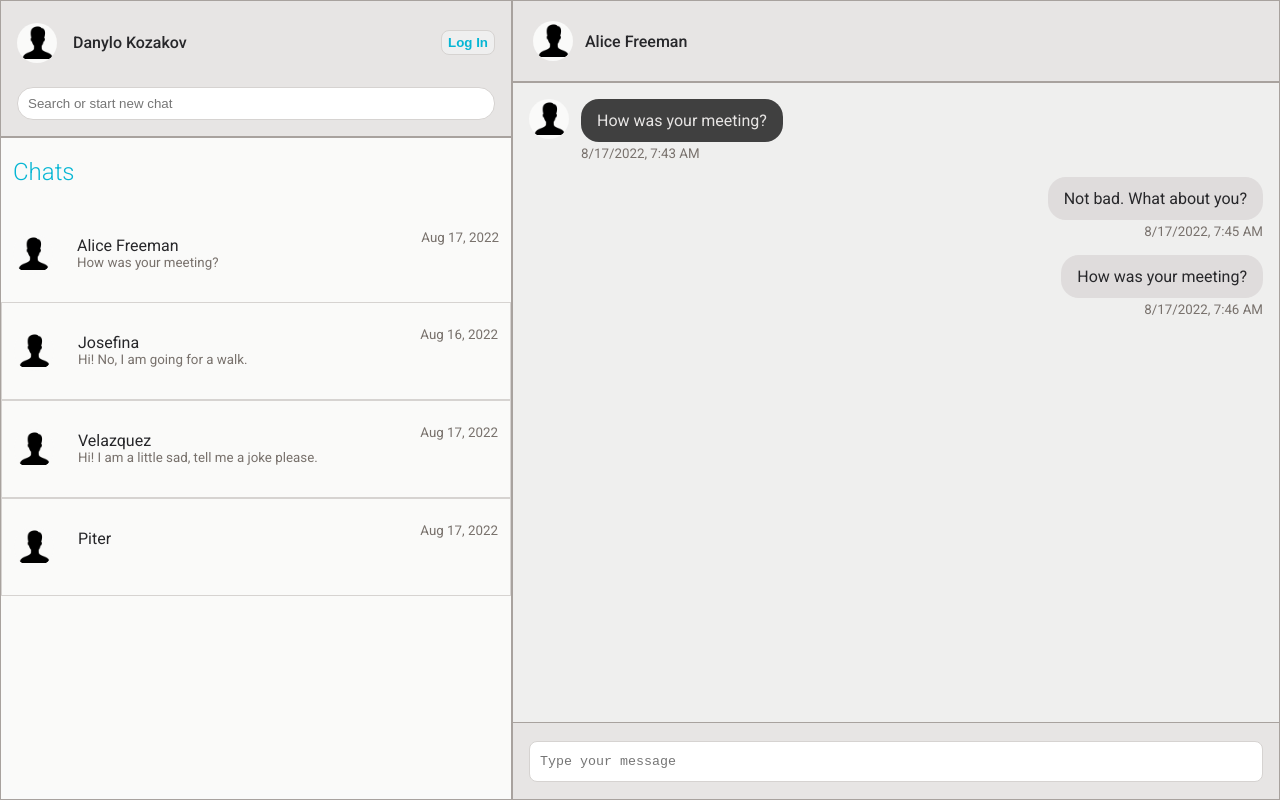
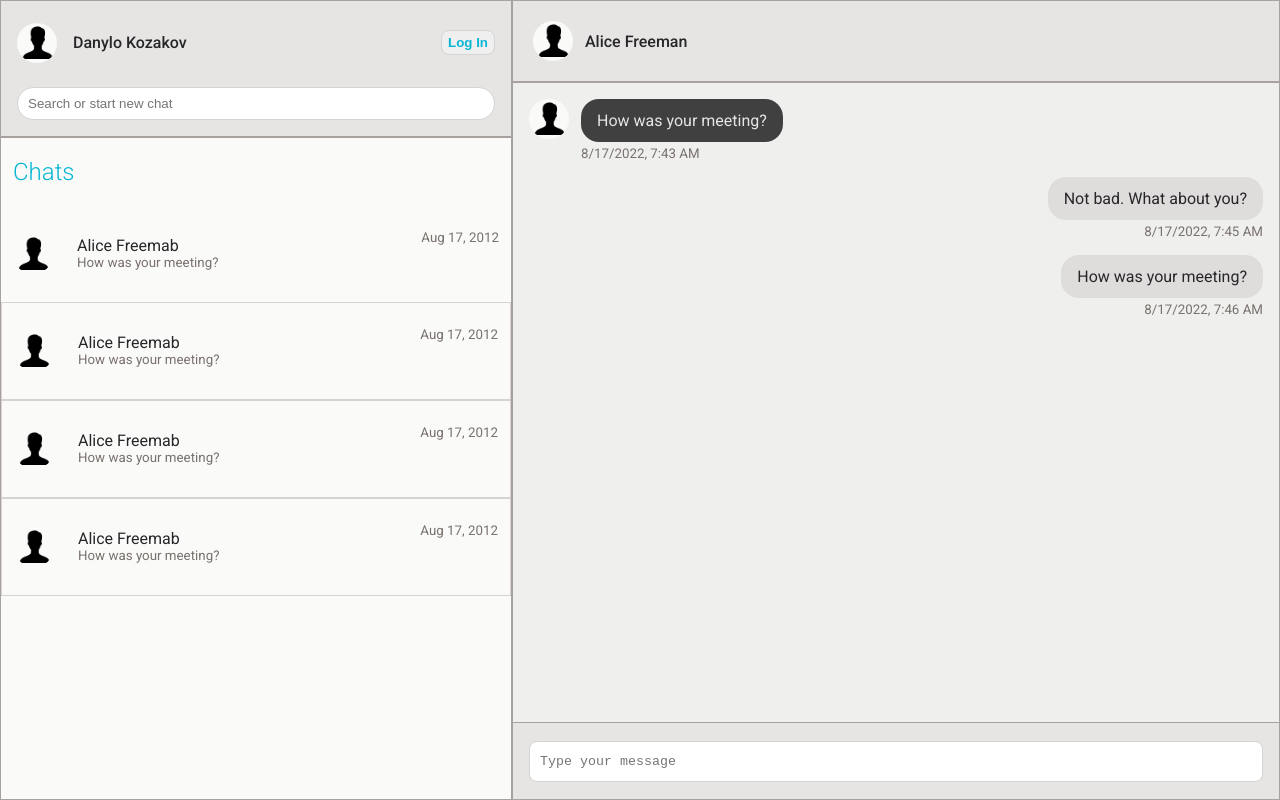
Before and after one commit to RadiALo/js-reenbit-chat, a React (Create React App) app in the folder frontend/: page / in a window 1280 px wide. Built offline with nearby package versions, Linux system fonts and the light colour scheme.

Commit message:
chat entry component

```diff
--- a/frontend/src/App.tsx
+++ b/frontend/src/App.tsx
@@ -1,6 +1,7 @@
 import React from 'react';
 import './App.css';
 import ChatMessage from './components/ChatMessage';
+import ChatEntry from './components/ChatEntry';
 
 const App: React.FC = () => {
   return (
@@ -22,49 +23,10 @@ const App: React.FC = () => {
         <h2 className='chats--h'>Chats</h2>
 
         <div className='chats--list'>
-          <div className='chats--item'>
-            <img className='user-icon' src="/user-icon.png" alt="User icon" />
-            <div className='chats--item--text'>
-              <p className='chats--item--text--name'>Alice Freeman</p>
-              <p className='chats--item--text--message'>How was your meeting?</p>
-            </div>
-            <div className='chats--item--date'>
-              Aug 17, 2022
-            </div>
-          </div>
-
-          <div className='chats--item'>
-            <img className='user-icon' src="/user-icon.png" alt="User icon" />
-            <div className='chats--item--text'>
-              <p className='chats--item--text--name'>Josefina</p>
-              <p className='chats--item--text--message'>Hi! No, I am going for a walk.</p>
-            </div>
-            <div className='chats--item--date'>
-              Aug 16, 2022
-            </div>
-          </div>
-
-          <div className='chats--item'>
-            <img className='user-icon' src="/user-icon.png" alt="User icon" />
-            <div className='chats--item--text'>
-              <p className='chats--item--text--name'>Velazquez</p>
-              <p className='chats--item--text--message'>Hi! I am a little sad, tell me a joke please.</p>
-            </div>
-            <div className='chats--item--date'>
-              Aug 17, 2022
-            </div>
-          </div>
-
-          <div className='chats--item'>
-            <img className='user-icon' src="/user-icon.png" alt="User icon" />
-            <div className='chats--item--text'>
-              <p className='chats--item--text--name'>Piter</p>
-              <p className='chats--item--text--message'></p>
-            </div>
-            <div className='chats--item--date'>
-              Aug 17, 2022
-            </div>
-          </div>
+          <ChatEntry name='Alice Freemab' message='How was your meeting?' date='Aug 17, 2012' />
+          <ChatEntry name='Alice Freemab' message='How was your meeting?' date='Aug 17, 2012' />
+          <ChatEntry name='Alice Freemab' message='How was your meeting?' date='Aug 17, 2012' />
+          <ChatEntry name='Alice Freemab' message='How was your meeting?' date='Aug 17, 2012' />
         </div>
       </div>
 
--- /dev/null
+++ b/frontend/src/components/ChatEntry.tsx
@@ -0,0 +1,22 @@
+import React from "react";
+
+type ChatEntryProps = {
+  name: string;
+  message: string;
+  date: string;
+};
+
+const ChatEntry: React.FC<ChatEntryProps> = ({ name, message, date }) => {
+  return (
+    <div className="chats--item">
+      <img className="user-icon" src="/user-icon.png" alt="User icon" />
+      <div className="chats--item--text">
+        <p className="chats--item--text--name">{name}</p>
+        <p className="chats--item--text--message">{message}</p>
+      </div>
+      <div className="chats--item--date">{date}</div>
+    </div>
+  );
+};
+
+export default ChatEntry;
--- a/frontend/src/components/ChatMessage.tsx
+++ b/frontend/src/components/ChatMessage.tsx
@@ -1,11 +1,13 @@
 import React from "react";
 
-const ChatMessage: React.FC<{
+type ChatMessageProps = {
   text: string;
   isUserMessage?: boolean;
   senderIconUri?: string;
   date: Date | string;
-}> = ({ text, date, isUserMessage = true, senderIconUri="/user-icon.png" }) => {
+};
+
+const ChatMessage: React.FC<ChatMessageProps> = ({ text, date, isUserMessage = true, senderIconUri="/user-icon.png" }) => {
   const formattedDate = typeof date === "string" ? date : date.toLocaleString("en-US", {
     month: "numeric",
     day: "numeric",
```
